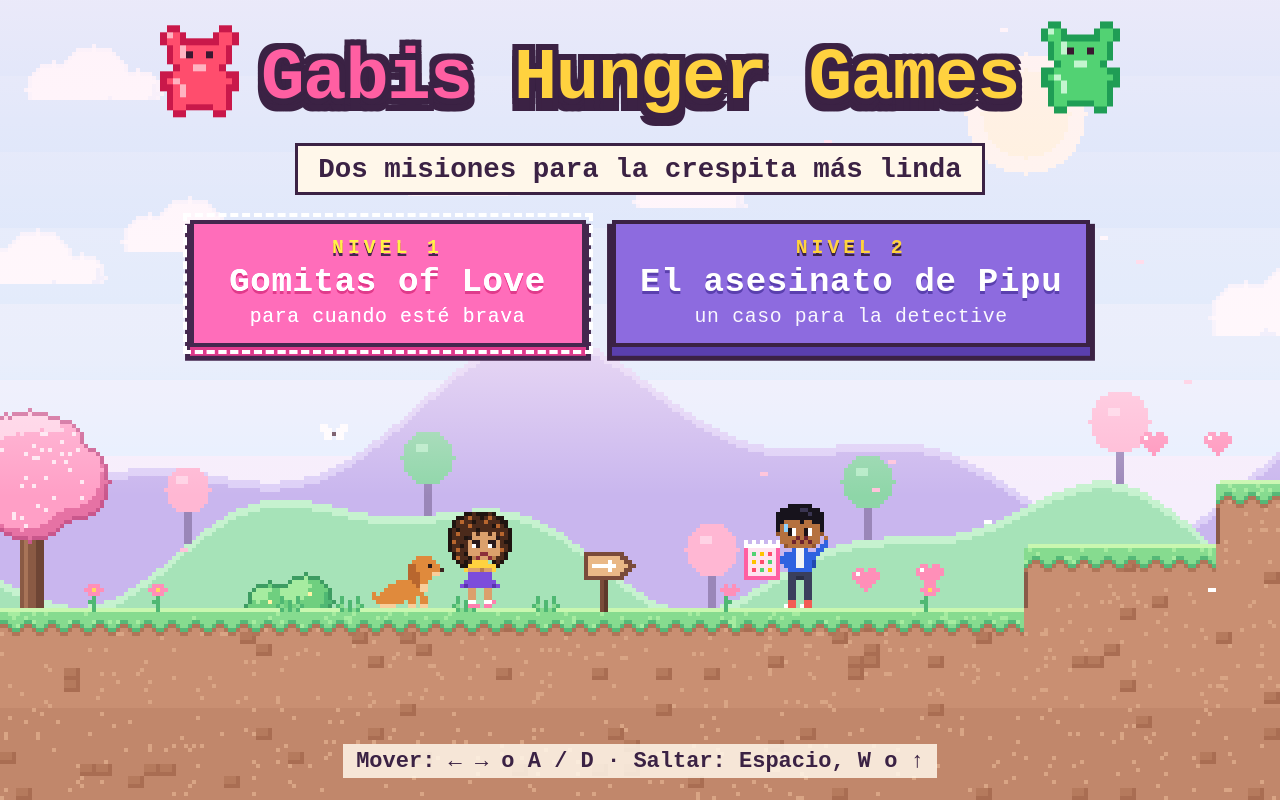
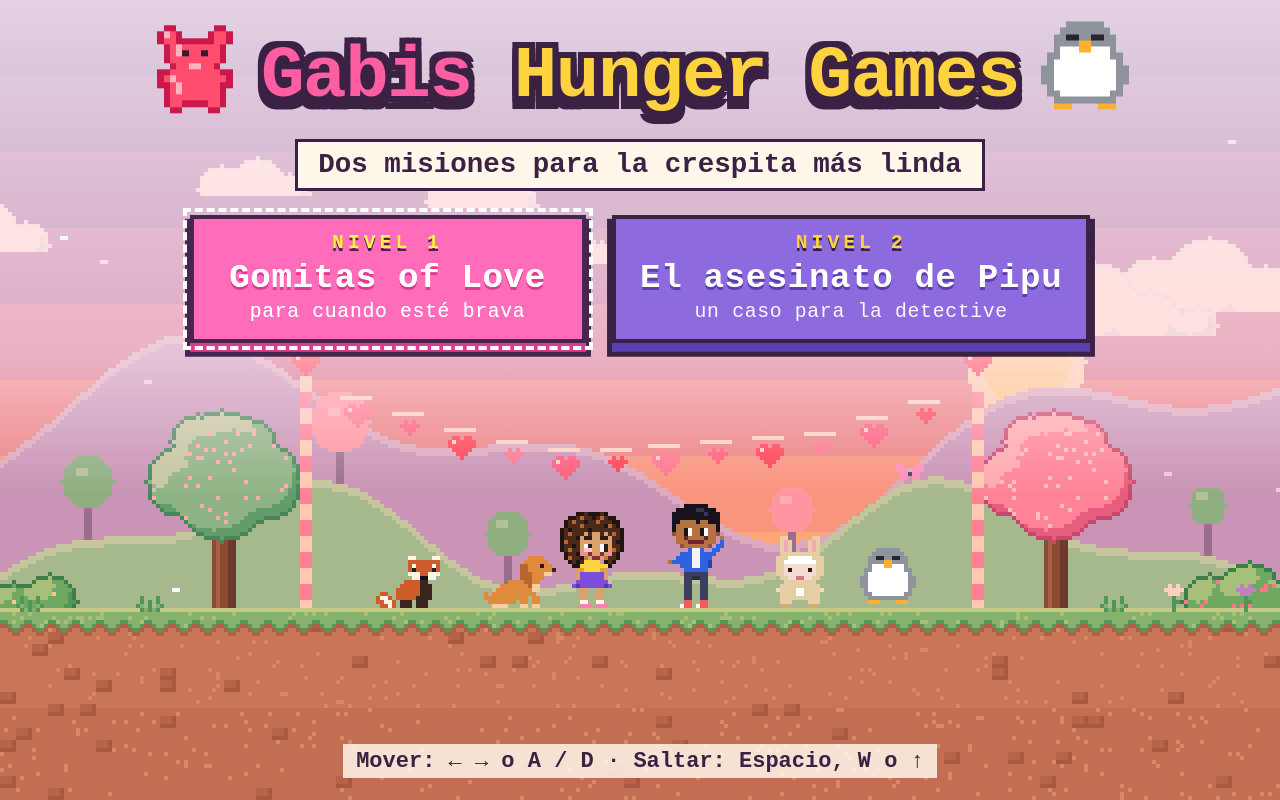
Before and after one commit to ncastellanosort/gabis-gomitas-game, a website with bundled scripts: page index.html in a window 1280 px wide. Built offline with nearby package versions, Linux system fonts and the light colour scheme.

Commit message:
Menú con escenario propio: atardecer con todo el elenco
Co-Authored-By: Claude Opus 5.5 <noreply@anthropic.com>

```diff
--- a/index.html
+++ b/index.html
@@ -55,7 +55,7 @@
 
       <!-- Pantalla de inicio -->
       <section class="screen" id="screen-title">
-        <h1 class="logo"><canvas class="logo-gomita" width="12" height="14"></canvas><span id="title-text">Gabis Hunger Games</span><canvas class="logo-gomita" width="12" height="14"></canvas></h1>
+        <h1 class="logo"><canvas class="logo-icon" width="14" height="14"></canvas><span id="title-text">Gabis Hunger Games</span><canvas class="logo-icon" width="14" height="14"></canvas></h1>
         <p class="subtitle" id="subtitle"></p>
         <div class="levels">
           <button class="btn level" id="btn-level1" data-level="gomitas"><span class="lv-tag"></span><span class="lv-name"></span><span class="lv-desc"></span></button>
--- a/src/game.js
+++ b/src/game.js
@@ -36,7 +36,7 @@ export class Game {
     this.player.cheer = false;
     this.gomitas = lvl.gomitas.map((g) => ({ ...g, collected: false }));
     this.clues = (lvl.clues || []).map((c) => ({ ...c, collected: false, sat: false, sitT: 0 }));
-    this.suspects = Object.fromEntries(Object.entries(lvl.suspects || {}).map(([id, s]) => [id, { ...s, spoken: false, hinted: false, facing: -1 }]));
+    this.suspects = Object.fromEntries(Object.entries(lvl.suspects || {}).map(([id, s]) => [id, { facing: -1, ...s, spoken: false, hinted: false }]));
     this.wrong = 0;
     this.pipu = { state: 'hidden', t: 0 };
     this.guardCd = 0;
@@ -46,13 +46,14 @@ export class Game {
     this.hearts = lvl.hearts.map((h) => ({ ...h, collected: false }));
     this.count = 0;
     this.heartCount = 0;
-    this.mood = this.mode === 'pipu' ? 3 : 0;
+    this.mood = this.mode === 'gomitas' ? 0 : 3;
     this.particles = [];
     this.bubbles = {};
     this.bubbleSeq = 0;
     this.springAnim = lvl.springs.map(() => 0);
     this.npc = { spot: 0, x: lvl.start.x, y: lvl.start.y, facing: -1, state: 'idle', t: 0, cheerT: 0, spoken: false, love: false, hidden: this.mode !== 'gomitas' };
     if (this.mode === 'gomitas') this.placeNpc(0);
+    else if (lvl.him) Object.assign(this.npc, { hidden: false, x: lvl.him.x, y: lvl.him.y }); // menú
     else if (lvl.shadowSpots) Object.assign(this.npc, { hidden: false, shadow: true, x: lvl.shadowSpots[0].x, y: lvl.shadowSpots[0].y });
     this.arya = { x: lvl.start.x - 22, y: lvl.start.y, facing: 1, moving: false, air: false, sit: false, idleT: 0, hopT: 0, guiltyT: 0, override: null };
     this.trail = [{ x: this.arya.x, y: this.arya.y, air: false }];
@@ -708,7 +709,8 @@ export class Game {
     const pl = this.player;
     let tx;
     let ty = pl.y - 20 - h * 0.56;
-    if (this.mode === 'pipu') tx = (this.ending ? (pl.x + lvl.bed.x + 24) / 2 : pl.x + pl.facing * 22) - w / 2;
+    if (lvl.focusX) tx = lvl.focusX - w / 2;
+    else if (this.mode === 'pipu') tx = (this.ending ? (pl.x + lvl.bed.x + 24) / 2 : pl.x + pl.facing * 22) - w / 2;
     else if (this.state === 'title' || this.ending) tx = (pl.x + this.npc.x) / 2 - w / 2;
     else tx = pl.x + pl.facing * 22 - w / 2;
     tx = Math.max(0, Math.min(Math.max(0, lvl.width - w), tx));
--- /dev/null
+++ b/src/levels/menu.js
@@ -0,0 +1,29 @@
+// Escenario del menú: un atardecer con todo el elenco reunido.
+// No es de ningún nivel en particular.
+
+import { TILE, GROUND, createBase } from '../level.js';
+
+export function createMenuLevel() {
+  const B = createBase('menu', 'dusk', 80);
+  const L = B.level;
+  const G = GROUND * TILE;
+  B.ground(0, L.cols - 1);
+
+  const cx = L.width / 2;
+  L.focusX = cx; // la cámara se centra aquí
+  L.start = { x: cx - 12, y: G }; // ella (Arya se sienta a su lado)
+  L.him = { x: cx + 14, y: G };
+  L.suspects = {
+    chif: { x: cx - 58, y: G, facing: 1 },
+    tiana: { x: cx + 40, y: G, facing: -1 },
+  };
+  L.pipuSpot = { x: cx + 62, y: G };
+  L.garland = { x1: cx - 84, x2: cx + 84, y: G };
+
+  [[26, 0], [33, 1], [46, 0], [53, 1], [14, 1], [66, 0]].forEach(([c, v]) => B.put('tree', c, { variant: v }));
+  [30, 49, 20, 60].forEach((c, i) => B.put('bush', c, { variant: i % 2 }));
+
+  const busy = [];
+  for (let c = Math.floor((cx - 70) / TILE); c <= Math.floor((cx + 74) / TILE); c++) busy.push(c);
+  return B.finish(busy);
+}
--- a/src/main.js
+++ b/src/main.js
@@ -3,6 +3,7 @@
 import { CONFIG } from './config.js';
 import { createGomitasLevel } from './levels/gomitas.js';
 import { createPipuLevel } from './levels/pipu.js';
+import { createMenuLevel } from './levels/menu.js';
 import { Game, STEP } from './game.js';
 import { Renderer } from './renderer.js';
 import { AudioKit } from './audio.js';
@@ -12,15 +13,15 @@ const $ = (id) => document.getElementById(id);
 const TX = CONFIG.texts;
 
 const PT = TX.pipu;
-const levels = { gomitas: createGomitasLevel(), pipu: createPipuLevel() };
+const levels = { menu: createMenuLevel(), gomitas: createGomitasLevel(), pipu: createPipuLevel() };
 const stage = $('stage');
 const canvas = $('game');
-const renderer = new Renderer(canvas, levels.gomitas, CONFIG);
+const renderer = new Renderer(canvas, levels.menu, CONFIG);
 const audio = new AudioKit(CONFIG.audio);
 const input = new Input();
-// La partida actual. En el menú se ve el nivel 1 de fondo.
-let game = new Game(CONFIG, levels.gomitas, onGameEvent);
-let level = levels.gomitas;
+// La partida actual. En el menú se ve un escenario propio con todo el elenco.
+let game = new Game(CONFIG, levels.menu, onGameEvent);
+let level = levels.menu;
 
 let paused = false;
 let notesOpen = false;
@@ -59,7 +60,8 @@ $('btn-restart2').textContent = TX.restart;
 $('btn-replay').textContent = TX.replay;
 
 // Gomitas del logo y casillas del HUD
-document.querySelectorAll('.logo-gomita').forEach((c, i) => c.getContext('2d').drawImage(renderer.S.gomitas[i ? 3 : 0].c, 0, 0));
+// Iconos del logo: una gomita (nivel 1) y Pipu (nivel 2)
+document.querySelectorAll('.logo-icon').forEach((c, i) => icon(c, i ? renderer.S.pipu.awake : renderer.S.gomitas[0]));
 let slots = [];
 function buildSlots() {
   $('slots').textContent = '';
@@ -507,7 +509,7 @@ function toMenu() {
     hideScreens();
     audio.resume();
     audio.stopMusic();
-    level = levels.gomitas;
+    level = levels.menu;
     game = new Game(CONFIG, level, onGameEvent);
     renderer.setLevel(level);
     game.setView(canvas.width, canvas.height);
--- a/src/renderer.js
+++ b/src/renderer.js
@@ -6,6 +6,7 @@ import { REACT_TIME } from './game.js';
 
 const SKY = ['#8ecbff', '#9ed4ff', '#afdcff', '#c1e5ff', '#d4ecff', '#e6f0ff', '#f6eefc', '#ffe9f3', '#ffdfeb'];
 const SKY_NIGHT = ['#3b3f8f', '#4347a0', '#4c52ae', '#5960bb', '#6a70c6', '#7d82d0', '#9391d8', '#ab9fde', '#c4ade2'];
+const SKY_DUSK = ['#6a58b0', '#8262b6', '#9c6dba', '#b97bbc', '#d58bb6', '#ec9fae', '#f9b6a4', '#ffcc9f', '#ffe0ac'];
 const BG_W = 512;
 
 export class Renderer {
@@ -30,6 +31,7 @@ export class Renderer {
   setLevel(level) {
     this.level = level;
     this.night = level.theme === 'night';
+    this.dusk = level.theme === 'dusk';
     this.world = this.worlds[level.id] || (this.worlds[level.id] = this.buildWorld());
     this.stars = Array.from({ length: 46 }, (_, i) => ({ x: hash2(i, 31), y: hash2(i, 32) * 0.55, big: hash2(i, 33) > 0.8, ph: hash2(i, 34) * 6 }));
   }
@@ -172,14 +174,14 @@ export class Renderer {
 
     // Cielo en franjas
     const night = this.night;
-    const sky = night ? SKY_NIGHT : SKY;
+    const sky = night ? SKY_NIGHT : this.dusk ? SKY_DUSK : SKY;
     const band = Math.ceil((h * 0.85) / SKY.length);
     sky.forEach((c, i) => {
       ctx.fillStyle = c;
       ctx.fillRect(0, i * band, w, i === SKY.length - 1 ? h : band);
     });
     // Sol
-    const sx = Math.round(w * 0.8), sy = 30 - Math.round(cy * 0.05);
+    const sx = Math.round(w * 0.8), sy = (this.dusk ? Math.round(h * 0.46) : 30) - Math.round(cy * 0.05);
     if (night) {
       for (const st of this.stars) {
         if (Math.sin(t * 1.5 + st.ph) < -0.6) continue; // titilan
@@ -227,6 +229,13 @@ export class Renderer {
         ctx.fillStyle = '#4a3a5a'; ctx.fillRect(x - 1, d.y - cy - 30, 2, 31); ctx.fillRect(x - 3, d.y - cy - 1, 6, 2);
         ctx.fillRect(x - 3, d.y - cy - 38, 6, 2); ctx.fillRect(x - 4, d.y - cy - 31, 8, 2);
       }
+    }
+    // Al atardecer el paisaje se tiñe de un tono cálido.
+    if (this.dusk) {
+      ctx.globalCompositeOperation = 'multiply';
+      ctx.fillStyle = '#ffd0c2';
+      ctx.fillRect(0, 0, w, h);
+      ctx.globalCompositeOperation = 'source-over';
     }
     // De noche: todo el paisaje se tiñe de azul; lo que brilla se dibuja después.
     if (night) {
@@ -489,7 +498,7 @@ export class Renderer {
     ctx.drawImage(S.head[k], x, top);
     if (!n.shadow) ctx.drawImage(S.faces[face][k], x + 4, top + 5);
     // En el caso de Pipu llega con las manos vacías: se comieron el paquete.
-    if (g.mode !== 'pipu') ctx.drawImage(this.S.bag[k], x + (flip ? 16 - bag[0] - 9 : bag[0]), top + bag[1]);
+    if (g.mode === 'gomitas') ctx.drawImage(this.S.bag[k], x + (flip ? 16 - bag[0] - 9 : bag[0]), top + bag[1]);
   }
 
   // ---------- Arya ----------
@@ -539,7 +548,7 @@ export class Renderer {
 
   drawCase(g) {
     const lvl = this.level;
-    if (!lvl.bed) return;
+    if (!lvl.suspects) return;
     const ctx = this.ctx;
     const t = g.time;
     for (const id in g.suspects) {
@@ -559,6 +568,12 @@ export class Renderer {
       ctx.drawImage(this.S.paper.c, x - 3, y - 15 - (pp.read ? 0 : Math.floor(t * 3) % 2));
       if (!pp.read && Math.floor(t * 2) % 2) this.spark(x + 5, y - 17, '#fff3a6', false);
     }
+    // Pipu de pie (escenario del menú)
+    if (lvl.pipuSpot) {
+      const sp = this.S.pipu.awake;
+      ctx.drawImage(sp.c, lvl.pipuSpot.x - 7 - this.cx, lvl.pipuSpot.y - sp.h - this.cy - (Math.floor(t * 2.2) % 2));
+    }
+    if (!lvl.bed) return;
     // Camita de Arya
     const bx = lvl.bed.x - this.cx, by = lvl.bed.y - this.cy;
     if (bx < -40 || bx > this.w + 40) return;
--- a/style.css
+++ b/style.css
@@ -125,13 +125,13 @@ body {
     0 calc(var(--o) * 2.2) 0 var(--ink), var(--o) calc(var(--o) * 2.2) 0 var(--ink), calc(var(--o) * -1) calc(var(--o) * 2.2) 0 var(--ink);
 }
 .logo .word2 { color: var(--yellow); }
-.logo-gomita {
-  width: calc(var(--u) * 7.2);
-  height: calc(var(--u) * 8.4);
+.logo-icon {
+  width: calc(var(--u) * 8);
+  height: calc(var(--u) * 8);
   image-rendering: pixelated;
   animation: bob 1.1s steps(4) infinite alternate;
 }
-.logo-gomita:last-child { animation-delay: -0.55s; }
+.logo-icon:last-child { animation-delay: -0.55s; }
 @keyframes bob { to { transform: translateY(calc(var(--u) * -1.4)); } }
 
 .subtitle {
```
Also changed, not shown: README.md.
